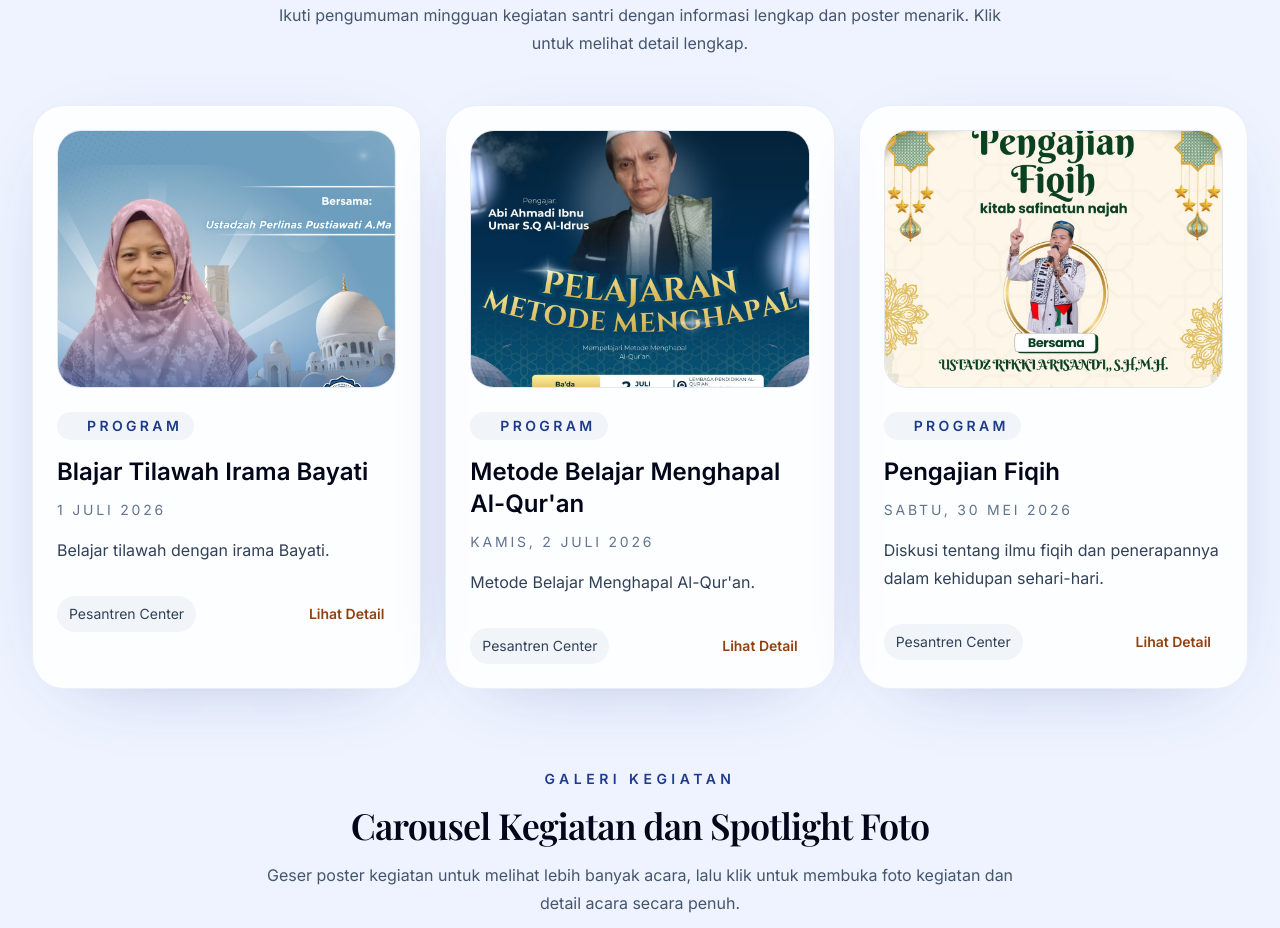
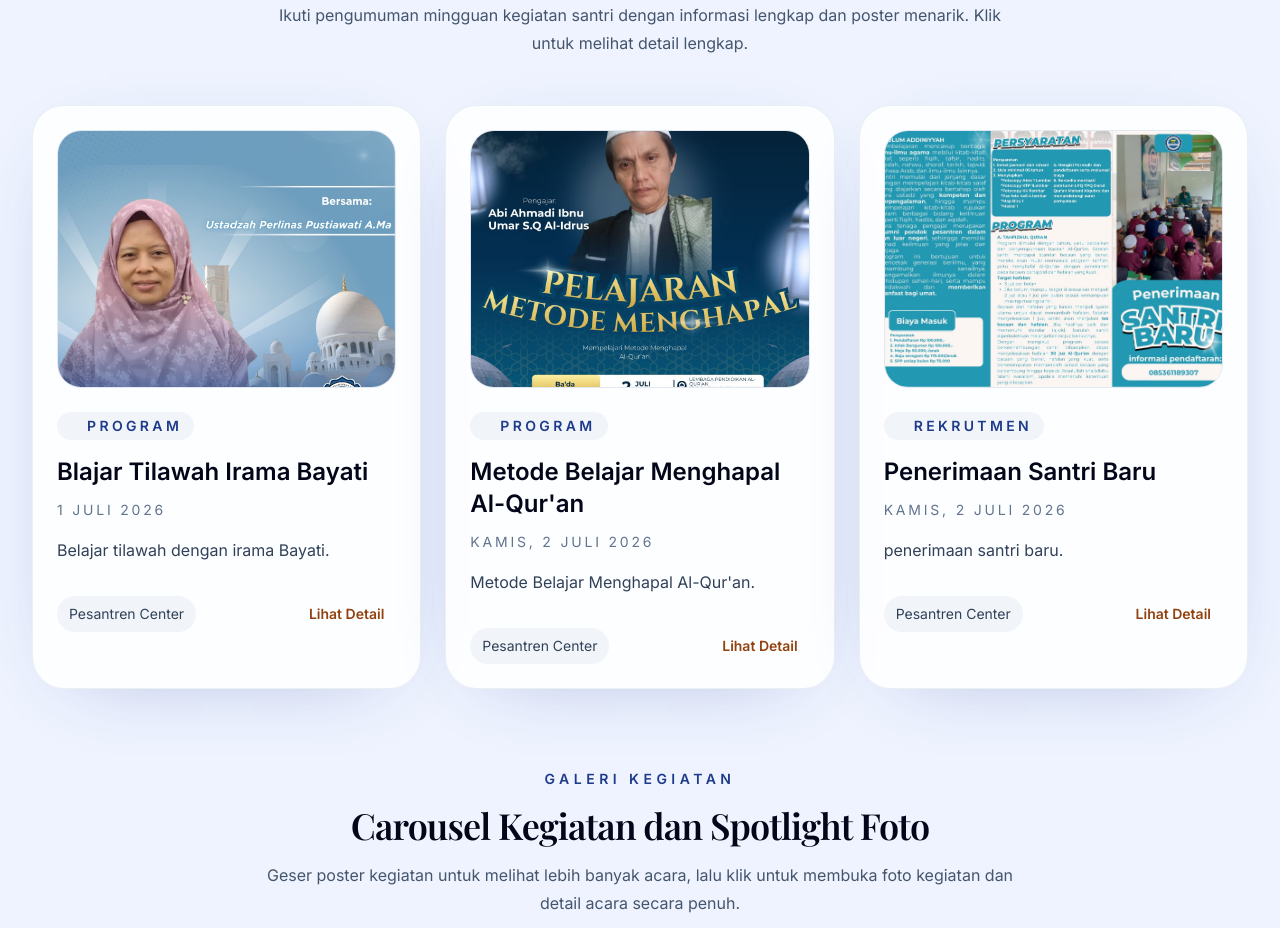
Before and after one commit to ufff9/yayasan-darul-mahani, a Next.js app: page / in a window 1280 px wide. Shown: the part 980-1908 px from the top of the page. Built offline with nearby package versions, Linux system fonts and the light colour scheme; a web font is replaced by a local one.

Commit message:
ganti gambar

```diff
--- a/app/page.tsx
+++ b/app/page.tsx
@@ -30,11 +30,11 @@ const announcements = [
     image: "/hapalan.jpeg",
   },
   {
-    title: "Pengajian Fiqih",
-    date: "Sabtu, 30 Mei 2026",
-    subtitle: "Diskusi tentang ilmu fiqih dan penerapannya dalam kehidupan sehari-hari.",
-    label: "Program",
-    image: "/fiqih.jpeg",
+    title: "Penerimaan Santri Baru",
+    date: "Kamis, 2 Juli 2026",
+    subtitle: "penerimaan santri baru.",
+    label: "Rekrutmen",
+    image: "/penerimaan.jpeg",
   },
 ];
 
```
Also changed, not shown: public/penerimaan.jpeg (added).
